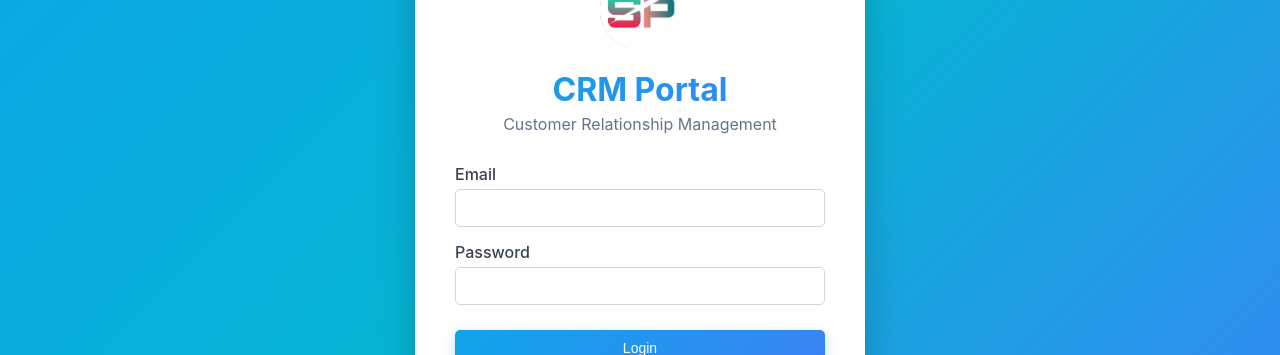
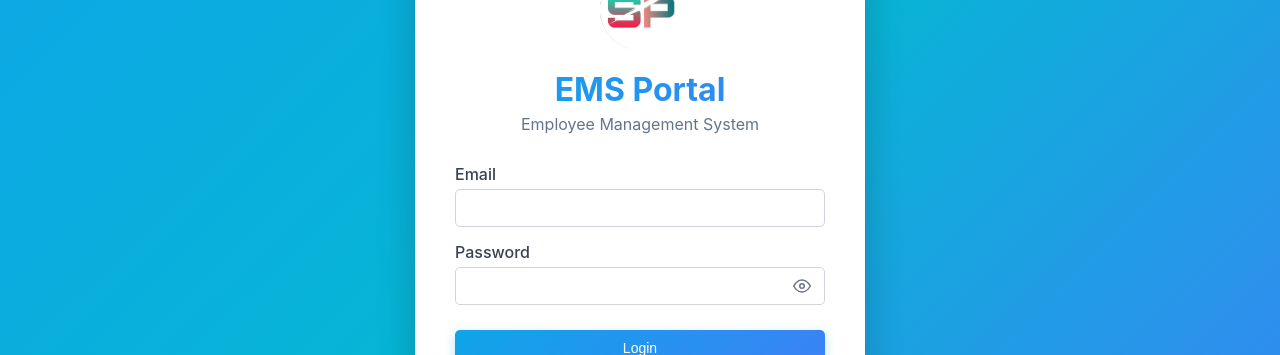
Before and after one commit to officemailzebraffe/crm_frontend, a React (Create React App) app: page /login in a window 1280 px wide. Shown: the part 212-567 px from the top of the page. Built offline with nearby package versions, Linux system fonts and the light colour scheme; no server answers; the HTML template or start-up script is replaced by a standard one.

Commit message:
eye button added in the login page

```diff
--- a/src/components/Logo.js
+++ b/src/components/Logo.js
@@ -1,6 +1,6 @@
 import React, { useState } from 'react';
 
-const Logo = ({ src, alt = 'CRM Portal Logo', className = '', style = {} }) => {
+const Logo = ({ src, alt = 'EMS Portal Logo', className = '', style = {} }) => {
   const [imageError, setImageError] = useState(false);
 
   const defaultLogo = (
@@ -16,7 +16,7 @@ const Logo = ({ src, alt = 'CRM Portal Logo', className = '', style = {} }) => {
           fontSize="40"
           fontWeight="bold"
         >
-          CRM
+          EMS
         </text>
       </svg>
     </div>
--- a/src/pages/Login.js
+++ b/src/pages/Login.js
@@ -2,6 +2,7 @@ import React, { useState, useEffect } from 'react';
 import { useDispatch, useSelector } from 'react-redux';
 import { useNavigate } from 'react-router-dom';
 import { login, clearError } from '../redux/slices/authSlice';
+import { FiEye, FiEyeOff } from 'react-icons/fi';
 import './Auth.css';
 
 const Login = () => {
@@ -13,6 +14,7 @@ const Login = () => {
     email: '',
     password: '',
   });
+  const [showPassword, setShowPassword] = useState(false);
 
   useEffect(() => {
     // If already authenticated with valid user, redirect to dashboard
@@ -40,10 +42,10 @@ const Login = () => {
     <div className="auth-container">
       <div className="auth-card">
         <div className="auth-logo" style={{ textAlign: 'center', marginBottom: '1rem' }}>
-          <img src="/logo.png" alt="CRM Portal" style={{ width: '80px', height: '80px', borderRadius: '50%', objectFit: 'cover' }} />
+          <img src="/logo.png" alt="EMS Portal" style={{ width: '80px', height: '80px', borderRadius: '50%', objectFit: 'cover' }} />
         </div>
-        <h1>CRM Portal</h1>
-        <h2>Customer Relationship Management</h2>
+        <h1>EMS Portal</h1>
+        <h2>Employee Management System</h2>
 
         {error && <div className="error-message">{error}</div>}
 
@@ -62,14 +64,37 @@ const Login = () => {
 
           <div className="form-group">
             <label className="form-label">Password</label>
+            <div style={{ position: 'relative' }}>
               <input
-              type="password"
+                type={showPassword ? 'text' : 'password'}
                 name="password"
                 className="form-control"
+                style={{ paddingRight: '40px' }}
                 value={formData.password}
                 onChange={handleChange}
                 required
               />
+              <button
+                type="button"
+                onClick={() => setShowPassword(!showPassword)}
+                style={{
+                  position: 'absolute',
+                  right: '10px',
+                  top: '50%',
+                  transform: 'translateY(-50%)',
+                  background: 'none',
+                  border: 'none',
+                  cursor: 'pointer',
+                  color: '#6b7280',
+                  padding: '4px',
+                  display: 'flex',
+                  alignItems: 'center',
+                  justifyContent: 'center'
+                }}
+              >
+                {showPassword ? <FiEyeOff size={18} /> : <FiEye size={18} />}
+              </button>
+            </div>
           </div>
 
           <button
```
Also changed, not shown: 1 other file (tests, documents, lock files or other folders). Lines whose indentation alone changed are shown as unchanged.
